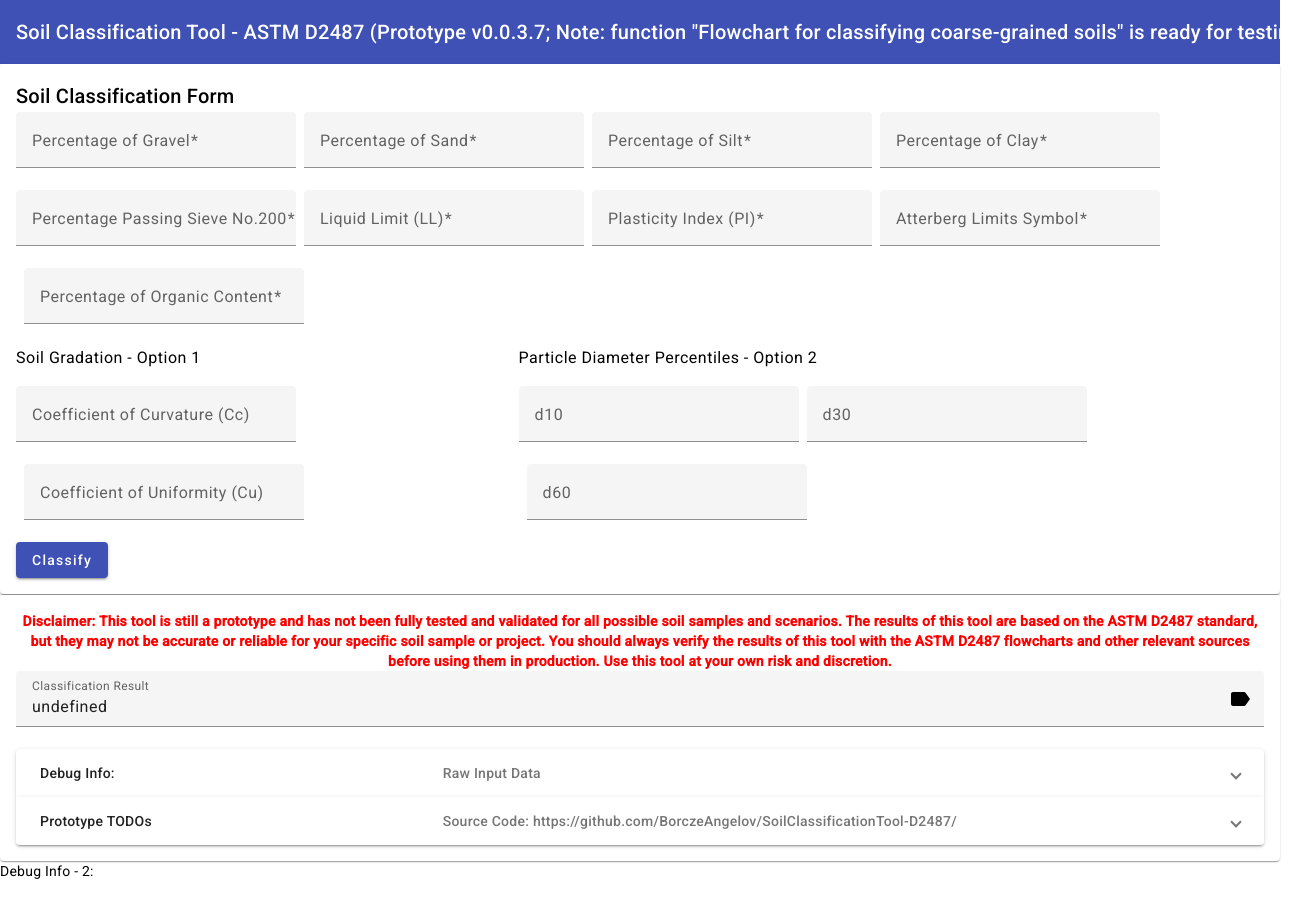
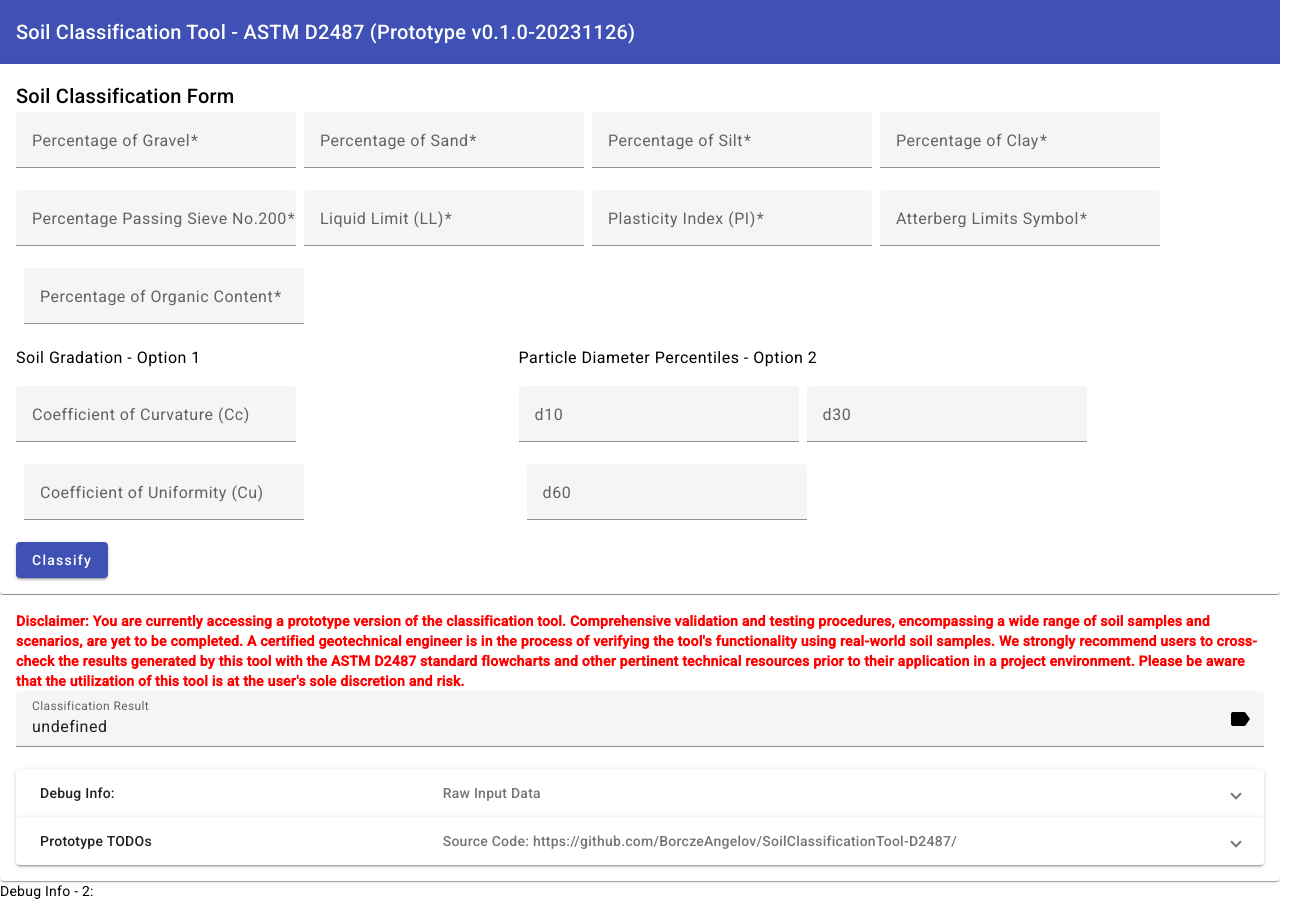
Before and after one commit to BorczeAngelov/SoilClassificationTool-D2487, an Angular app in the folder soil-classification-tool-d2487/: page / in a window 1280 px wide. Shown: the whole page, 1308 px wide, since content can reach past the window. Built offline with nearby package versions, Linux system fonts and the light colour scheme.

Commit message:
feat: #v0.1.0 classification is fully implemented

```diff
--- a/soil-classification-tool-d2487/src/app/app.component.ts
+++ b/soil-classification-tool-d2487/src/app/app.component.ts
@@ -19,5 +19,5 @@ import { SoilClassificationResultComponent } from './soil-classification-result/
   styleUrls: ['./app.component.css']
 })
 export class AppComponent {
-  title = 'Soil Classification Tool - ASTM D2487 (Prototype v0.0.3.7; Note: function "Flowchart for classifying coarse-grained soils" is ready for testing)';
+  title = 'Soil Classification Tool - ASTM D2487 (Prototype v0.1.0-20231126)';
 }
--- /dev/null
+++ b/soil-classification-tool-d2487/src/app/domain/flowchart-functions/OrganicContentMethods.ts
@@ -0,0 +1,25 @@
+import { SoilData } from "../SoilData";
+
+export const ORGANIC_CONTENT_LOW_3 = 3;
+export const ORGANIC_CONTENT_MEDIUM_15 = 15;
+export const ORGANIC_CONTENT_HIGH_30 = 30;
+
+export function getExtendedFineGrainedSoilGroupName_BasedOnOrganicContent(data: SoilData, groupName: string) {
+    let extendedGroupName = groupName;
+
+    if (data.percentageOfOrganicContent >= ORGANIC_CONTENT_LOW_3 && data.percentageOfOrganicContent <= ORGANIC_CONTENT_MEDIUM_15) {
+        extendedGroupName += ' with organics';
+
+    } else if (data.percentageOfOrganicContent > ORGANIC_CONTENT_MEDIUM_15 && data.percentageOfOrganicContent < ORGANIC_CONTENT_HIGH_30) {
+        // Split the groupName into symbol and name parts based on the last "-"
+        let lastDashIndex = groupName.lastIndexOf('-');
+        let symbol = groupName.substring(0, lastDashIndex);
+        let name = groupName.substring(lastDashIndex + 1);
+        // Lowercase the first letter of the name
+        name = name.charAt(0).toLowerCase() + name.slice(1);
+
+        extendedGroupName = `${symbol}-Organic ${name}`;
+    }
+
+    return extendedGroupName;
+}
--- a/soil-classification-tool-d2487/src/app/domain/flowchart-functions/classifyFineGrainedSoilWithLiquidLimitAboveHalf.ts
+++ b/soil-classification-tool-d2487/src/app/domain/flowchart-functions/classifyFineGrainedSoilWithLiquidLimitAboveHalf.ts
@@ -1,16 +1,15 @@
 import { SoilData } from "../SoilData";
+import { ORGANIC_CONTENT_HIGH_30, getExtendedFineGrainedSoilGroupName_BasedOnOrganicContent } from "./OrganicContentMethods";
 
 export function classifyFineGrainedSoilWithLiquidLimitAboveHalf(data: SoilData): string {
     // Declare constants locally
-    const ORGANIC_CONTENT_30 = 30;
-
     const PERCENTAGE_PASSING_SIEVE_NO200_LOWER_15 = 15;
     const PERCENTAGE_PASSING_SIEVE_NO200_UPPER_30 = 30;
 
     const SECONDARY_MATERIAL_THRESHOLD_15 = 15;
 
     let groupName = "";
-    if (data.percentageOfOrganicContent < ORGANIC_CONTENT_30) {
+    if (data.percentageOfOrganicContent < ORGANIC_CONTENT_HIGH_30) {
 
         if (data.atterbergLimitsSymbol == "CH") {
 
@@ -80,7 +79,12 @@ export function classifyFineGrainedSoilWithLiquidLimitAboveHalf(data: SoilData):
                 }
             }
         }
+        else {
+            return `Invalid input: atterbergLimitsSymbol "${data.atterbergLimitsSymbol}". classifyFineGrainedSoilWithLiquidLimitAboveHalf supports only "CH" or "MH".`;
 
+        }
+
+        groupName = getExtendedFineGrainedSoilGroupName_BasedOnOrganicContent(data, groupName);
     }
     else {
         groupName = "OH-Highly Organic Soil (Peat)" // ID=73
--- a/soil-classification-tool-d2487/src/app/domain/flowchart-functions/classifyFineGrainedSoilWithLiquidLimitBelowHalf.ts
+++ b/soil-classification-tool-d2487/src/app/domain/flowchart-functions/classifyFineGrainedSoilWithLiquidLimitBelowHalf.ts
@@ -1,9 +1,8 @@
 import { SoilData } from "../SoilData";
+import { ORGANIC_CONTENT_HIGH_30, getExtendedFineGrainedSoilGroupName_BasedOnOrganicContent } from "./OrganicContentMethods";
 
 export function classifyFineGrainedSoilWithLiquidLimitBelowHalf(data: SoilData): string {
   // Declare constants locally
-  const ORGANIC_CONTENT_30 = 30;
-
   const PLASTICITY_INDEX_LOWER_4 = 4;
   const PLASTICITY_INDEX_UPPER_7 = 7;
 
@@ -13,7 +12,7 @@ export function classifyFineGrainedSoilWithLiquidLimitBelowHalf(data: SoilData):
   const SECONDARY_MATERIAL_THRESHOLD_15 = 15;
 
   let groupName = "";
-  if (data.percentageOfOrganicContent < ORGANIC_CONTENT_30) {
+  if (data.percentageOfOrganicContent < ORGANIC_CONTENT_HIGH_30) {
 
     if (data.plasticityIndex > PLASTICITY_INDEX_UPPER_7) {
 
@@ -119,6 +118,7 @@ export function classifyFineGrainedSoilWithLiquidLimitBelowHalf(data: SoilData):
       }
     }
 
+    groupName = getExtendedFineGrainedSoilGroupName_BasedOnOrganicContent(data, groupName);
   }
   else {
     groupName = "OL-Highly Organic Soil (Peat)" // ID=58
--- a/soil-classification-tool-d2487/src/app/soil-classification-result/soil-classification-result.component.html
+++ b/soil-classification-tool-d2487/src/app/soil-classification-result/soil-classification-result.component.html
@@ -1,12 +1,16 @@
 <mat-card>
   <mat-card-content>
 
-    <div style="color: red; font-weight: bold; text-align: center;">
-      Disclaimer: This tool is still a prototype and has not been fully tested and validated for all possible soil
-      samples and scenarios. The results of this tool are based on the ASTM D2487 standard, but they may not be accurate
-      or reliable for your specific soil sample or project. You should always verify the results of this tool with the
-      ASTM D2487 flowcharts and other relevant sources before using them in production. Use this tool at your own risk
-      and discretion.
+    <div style="color: red; font-weight: bold;">
+      Disclaimer: You are currently accessing a prototype version of the classification tool. Comprehensive validation
+      and testing procedures, encompassing a wide range of soil samples and scenarios, are yet to be completed. A
+      certified geotechnical engineer is in the process of verifying the tool's functionality using real-world soil
+      samples.
+
+      We strongly recommend users to cross-check the results generated by this tool with the ASTM D2487 standard
+      flowcharts and other pertinent technical resources prior to their application in a project environment.
+
+      Please be aware that the utilization of this tool is at the user's sole discretion and risk.
     </div>
 
     <mat-form-field style="width: 100%;">
```
